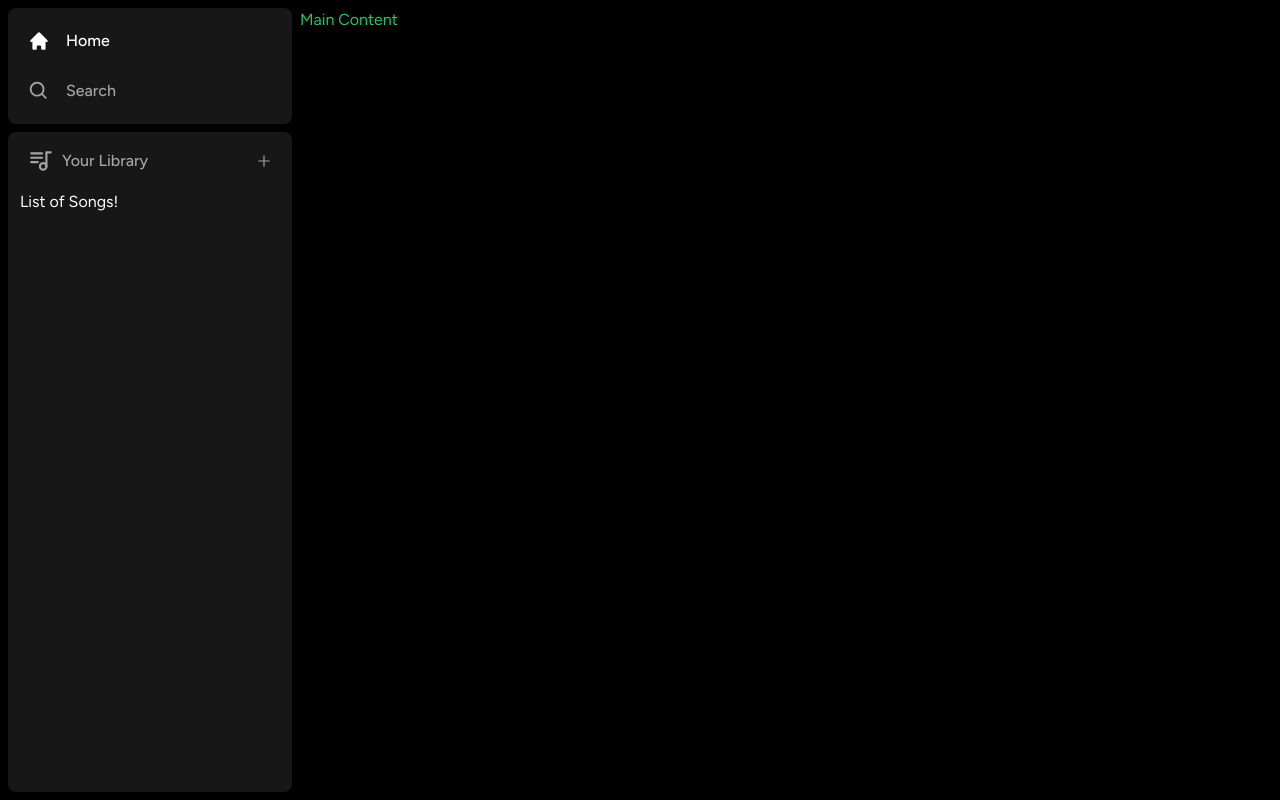
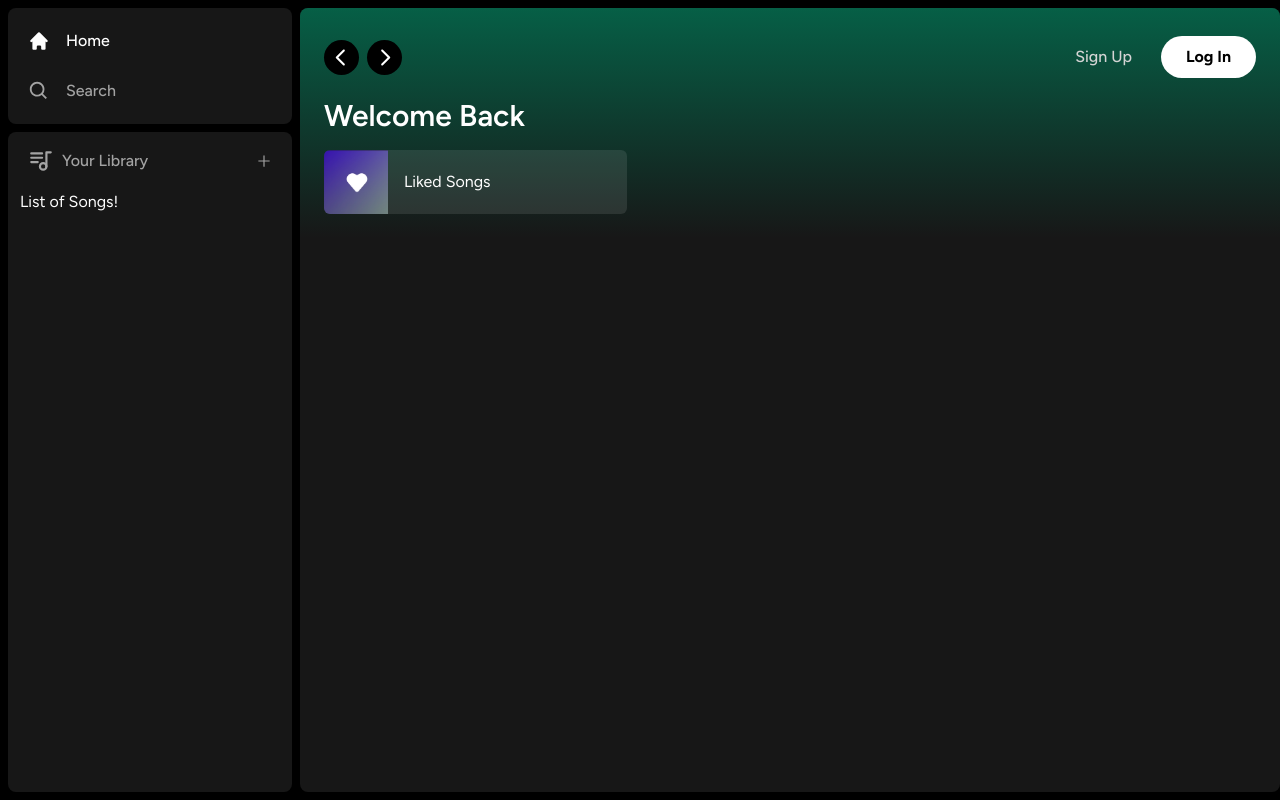
Before and after one commit to gnikkoch96/nextjs-spotify-clone, a Next.js app: page / in a window 1280 px wide. Built offline with nearby package versions, Linux system fonts and the light colour scheme.

Commit message:
add liked songs button

```diff
--- a/app/(site)/page.tsx
+++ b/app/(site)/page.tsx
@@ -1,7 +1,19 @@
+import Header from '@/components/Header';
+import ListItem from "@/components/ListItem";
+
 export default function Home() {
   return (
-    <div className="text-green-500">
-      Main Content
+    <div className="bg-neutral-900 h-full w-full rounded-lg overflow-hidden overflow-y-auto">
+        <Header>
+            <div className="mb-2 text-white text-3xl font-semibold">
+                <h1>
+                    Welcome Back
+                </h1>
+            </div>
+            <div className="grid grid-cols-1 sm:grid-cols-2 xl:grid-cols-3 2xl:grid-cols-4 gap-3 mt-4">
+                <ListItem image="/images/liked.png" name="Liked Songs" href="liked"/>
+            </div>
+        </Header>
     </div>
   );
 }
--- /dev/null
+++ b/components/Button.tsx
@@ -0,0 +1,41 @@
+import {forwardRef} from "react";
+import {twMerge} from "tailwind-merge";
+
+interface ButtonProps extends React.ButtonHTMLAttributes<HTMLButtonElement>{}
+
+const Button = forwardRef<HTMLButtonElement, ButtonProps>(({
+    className,
+    children,
+    disabled,
+    type="button",
+    ...props
+}, ref) => {
+    return(
+        <button
+            type={type}
+            className={twMerge(`
+                bg-green-500
+                w-full
+                rounded-full
+                border
+                border-transparent
+                p-3
+                disabled:cursor-not-allowed
+                disabled:opacity-50
+                text-black
+                font-bold
+                hover:opacity-75
+                transition
+            `, className)}
+            disabled={disabled}
+            ref={ref}
+            {...props}
+        >
+            {children}
+        </button>
+    )
+});
+
+Button.displayName = "Button";
+
+export default Button;
--- /dev/null
+++ b/components/Header.tsx
@@ -0,0 +1,69 @@
+'use client';
+
+import {useRouter} from "next/navigation";
+import {twMerge} from "tailwind-merge";
+import {RxCaretLeft, RxCaretRight} from "react-icons/rx";
+import {HiHome} from "react-icons/hi";
+import {BiSearch} from "react-icons/bi";
+import Button from "@/components/Button";
+
+interface HeaderProps{
+    children: React.ReactNode;
+    className?: string;
+}
+
+export default function Header({children, className} : HeaderProps){
+    const router = useRouter();
+    const handleLogout = () => {
+        // handle logout in the future
+    }
+    return (
+        <div className={twMerge(`
+               h-fit
+               bg-gradient-to-b
+               from-emerald-800
+               p-6`,
+               className
+            )}>
+            <div className="w-full mb-4 flex items-center justify-between">
+                <div className="hidden md:flex gap-x-2 items-center">
+                    <button onClick={() => router.back()}
+                        className="bg-black rounded-full flex items-center justify-center
+                               hover:opacity-75 transition">
+                        <RxCaretLeft size={35} className="text-white"/>
+                    </button>
+                    <button onClick={() => router.forward()}
+                        className="bg-black rounded-full flex items-center justify-center
+                               hover:opacity-75 transition">
+                        <RxCaretRight size={35} className="text-white"/>
+                    </button>
+                </div>
+                <div className="flex md:hidden gap-x-2 items-center">
+                    <button className="bg-white rounded-full p-2 flex items-center justify-center
+                                hover:opacity-75 transition">
+                        <HiHome className="text-black" size={20}/>
+                    </button>
+                    <button className="bg-white rounded-full p-2 flex items-center justify-center
+                                hover:opacity-75 transition">
+                        <BiSearch className="text-black" size={20}/>
+                    </button>
+                </div>
+                <div className="flex items-center justify-between gap-x-4">
+                    <>
+                        <div>
+                            <Button onClick={() => {}} className="bg-transparent text-neutral-300 font-medium">
+                                Sign Up
+                            </Button>
+                        </div>
+                        <div>
+                            <Button onClick={() => {}} className="px-6 py-2 bg-white">
+                                Log In
+                            </Button>
+                        </div>
+                    </>
+                </div>
+            </div>
+            {children}
+        </div>
+    );
+}
--- /dev/null
+++ b/components/ListItem.tsx
@@ -0,0 +1,32 @@
+'use client';
+
+import {useRouter} from "next/navigation";
+import Image from "next/image";
+
+interface ListItemProps{
+    image: string;
+    name: string;
+    href: string;
+}
+
+export default function ListItem({image, name, href}: ListItemProps){
+    const router = useRouter();
+    const onClick = () => {
+        // todo add authentication
+        router.push(href);
+    }
+
+    return (
+        <button
+            className="relative group flex items-center rounded-md overflow-hidden gap-x-4
+                        bg-neutral-100/10 hover:bg-neutral-100/20 transition pr-4"
+        >
+            <div className="relative min-h-[64px] min-w-[64px]">
+                <Image className="object-cover" fill src={image} alt="Liked Image"/>
+            </div>
+            <p>
+                {name}
+            </p>
+        </button>
+    )
+}
```
Also changed, not shown: public/images/liked.png (added).
